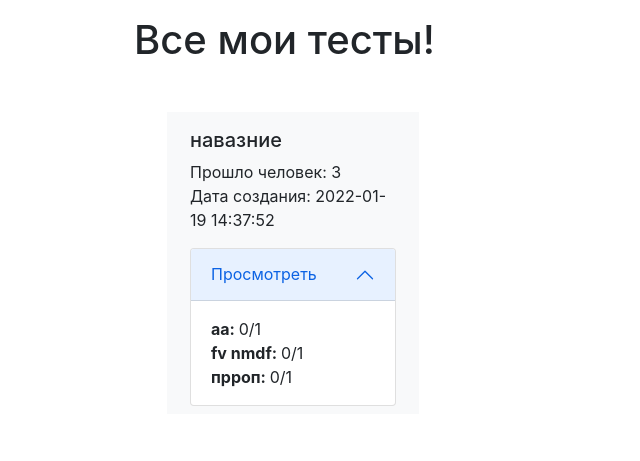
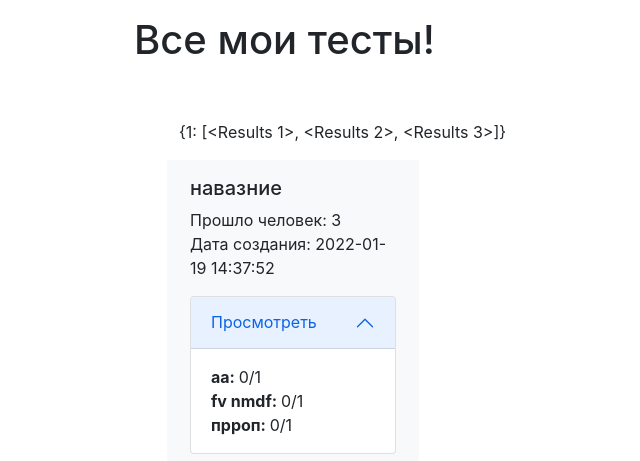
Before and after one commit to hatttfu/test-constructor, a Flask app: page /all in a window 1280 px wide. Shown: the top 461 px of the page, without its empty margins (171-811 px from the left). Run offline with Flask 2, Linux system fonts and the light colour scheme; a user stored in the database is signed in; data comes from the database, SQL or seed files in the repository; both versions use the stored data as it was before the commit; some libraries are stand-ins or nearby versions.

Commit message:
trying to fix the issue

```diff
--- a/mysite/static/js/test.js
+++ b/mysite/static/js/test.js
@@ -176,6 +176,7 @@ function sendData(data) {
 
     xml.onload = function() {
         let dataReply = JSON.parse(this.responseText)
+        сonsole.log(dataReply)
     }
 
     xml.send(JSON.stringify(data))
--- a/mysite/templates/all.html
+++ b/mysite/templates/all.html
@@ -4,11 +4,11 @@
     <h1 class='mt-3'>Все мои тесты!</h1>
     <div class="tests px-5 row justify-content-between my-5">
 
-
+    <p class="mt-2">{{dict}}</p>
     {% if not dict %}
 
         <p class="mt-2">Пока ты не создал ни одного теста!</p>
-        <!-- <p class="mt-2"></p> -->
+
 
     {% endif %}
         {% for id in ids %}
```
Also changed, not shown: mysite/database.db (deleted).
